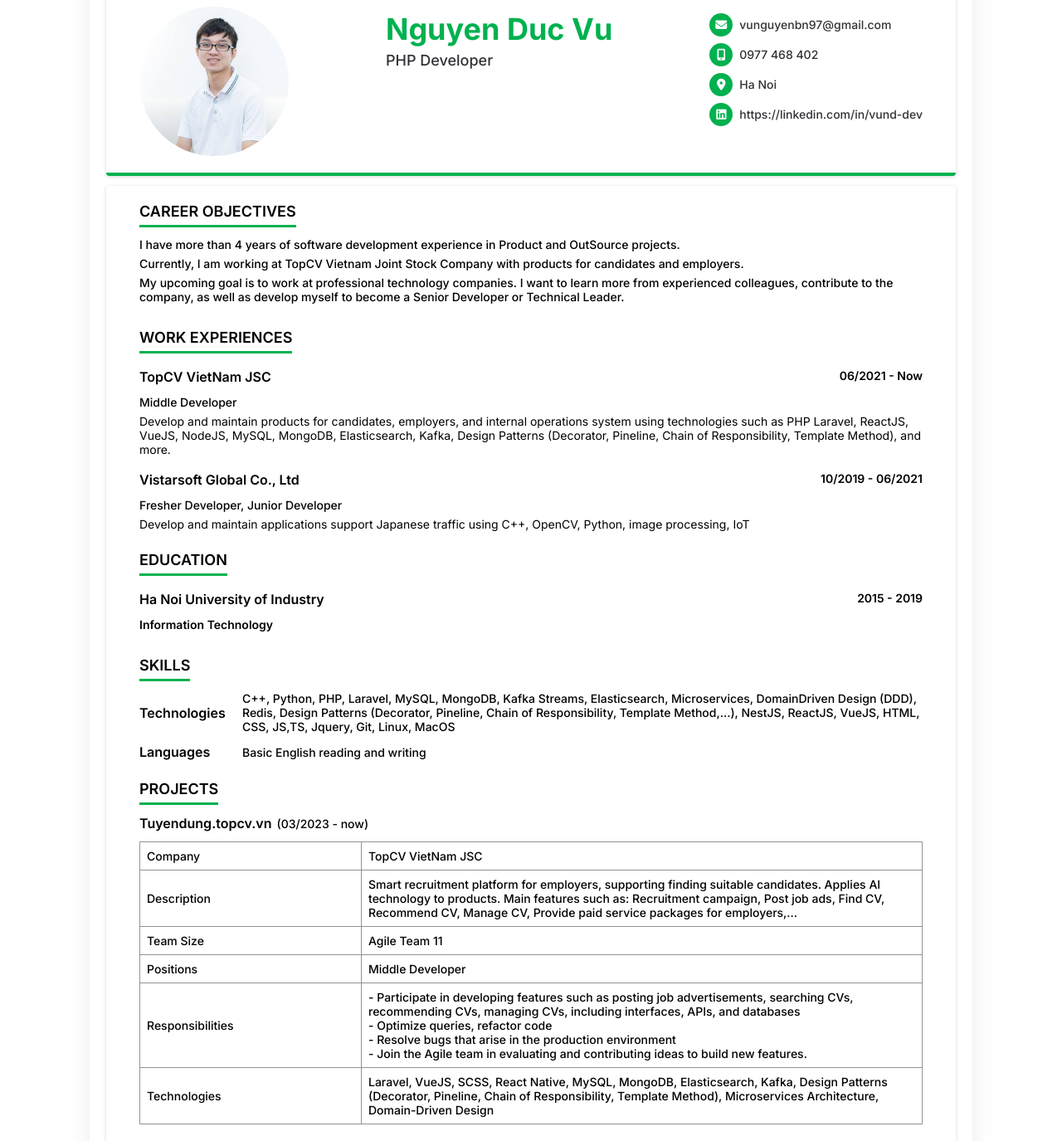
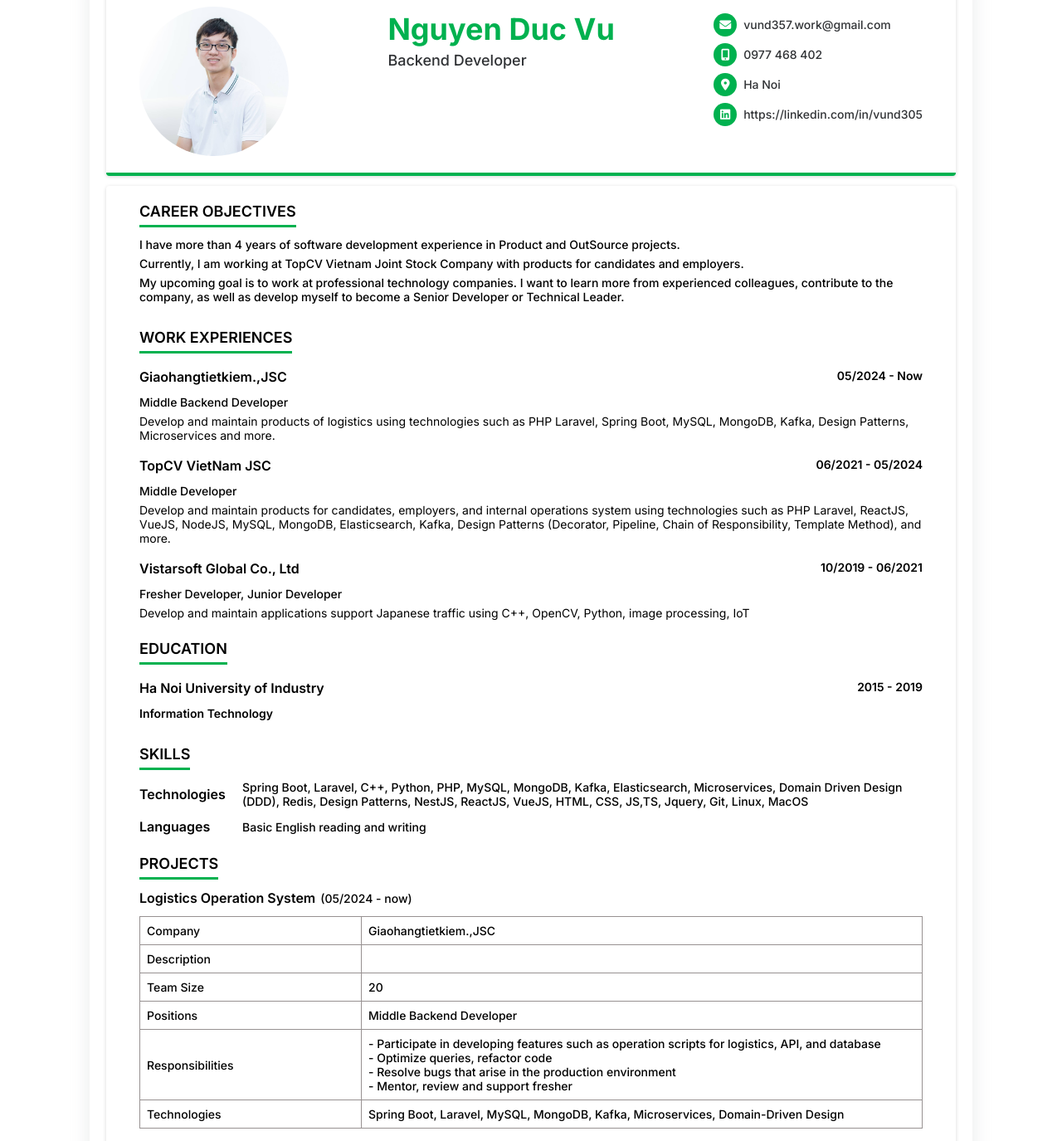
Before and after one commit to vund357/my-cv, a plain HTML site: page index.html in a window 1280 px wide. Shown: the part 40-1415 px from the top of the page at 83% size. Drawn offline with Linux system fonts and the light colour scheme.

Commit message:
update cv

```diff
--- a/cv.js
+++ b/cv.js
@@ -1,11 +1,11 @@
 const data = {
     full_name: "Nguyen Duc Vu",
-    title: "PHP Developer",
+    title: "Backend Developer",
     info_contacts: [
         {
             icon: "fa-solid fa-envelope",
-            action: "mailto:vunguyenbn97@gmail.com",
-            text: "vunguyenbn97@gmail.com",
+            action: "mailto:vund357.work@gmail.com",
+            text: "vund357.work@gmail.com",
         },
         {
             icon: "fa-solid fa-mobile-screen-button",
@@ -14,13 +14,13 @@ const data = {
         },
         {
             icon: "fa-solid fa-location-dot",
-            action: "#",
+            action: "https://maps.app.goo.gl/8BCtdheTLDyAvHg69",
             text: "Ha Noi",
         },
         {
             icon: "fa-brands fa-linkedin",
-            action: "https://linkedin.com/in/vund-dev",
-            text: "https://linkedin.com/in/vund-dev",
+            action: "https://linkedin.com/in/vund305",
+            text: "https://linkedin.com/in/vund305",
         },
     ],
     objectives: {
@@ -35,6 +35,41 @@ const data = {
 
     },
     projects: [
+        {
+            name: 'Logistics Operation System',
+            time: '05/2024 - now',
+            details: [
+                {
+                    label: 'Company',
+                    text: 'Giaohangtietkiem.,JSC',
+                },
+                {
+                    label: 'Description',
+                    text: '',
+                },
+                {
+                    label: 'Team Size',
+                    text: '20',
+                },
+                {
+                    label: 'Positions',
+                    text: 'Middle Backend Developer'
+                },
+                {
+                    label: 'Responsibilities',
+                    text: [
+                        'Participate in developing features such as operation scripts for logistics, API, and database',
+                        'Optimize queries, refactor code',
+                        'Resolve bugs that arise in the production environment',
+                        'Mentor, review and support fresher'
+                    ],
+                },
+                {
+                    label: 'Technologies',
+                    text: 'Spring Boot, Laravel, MySQL, MongoDB, Kafka, Microservices, Domain-Driven Design',
+                },
+            ],
+        },
         {
             name: 'Tuyendung.topcv.vn',
             time: '03/2023 - now',
@@ -58,7 +93,7 @@ const data = {
                 {
                     label: 'Responsibilities',
                     text: [
-                        'Participate in developing features such as posting job advertisements, searching CVs, recommending CVs, managing CVs, including interfaces, APIs, and databases',
+                        'Participate in developing features such as posting job advertisements, searching CVs, recommending CVs, managing CVs, including interfaces, API, and database',
                         'Optimize queries, refactor code',
                         'Resolve bugs that arise in the production environment',
                         'Join the Agile team in evaluating and contributing ideas to build new features.',
@@ -66,7 +101,7 @@ const data = {
                 },
                 {
                     label: 'Technologies',
-                    text: 'Laravel, VueJS, SCSS, React Native, MySQL, MongoDB, Elasticsearch, Kafka, Design Patterns (Decorator, Pineline, Chain of Responsibility, Template Method), Microservices Architecture, Domain-Driven Design',
+                    text: 'Laravel, VueJS, SCSS, React Native, MySQL, MongoDB, Elasticsearch, Kafka, Microservices, Domain Driven Design',
                 },
             ],
         },
@@ -236,7 +271,7 @@ function fillContact() {
     info_contacts.forEach((info) => {
         html += '<div class="info-contact-item">'
         html += `<div class="icon-info"><i class="${info.icon}"></i></div>`
-        html += `<a href="${info.action}">${info.text}</a>`
+        html += `<a target="_blank" href="${info.action}">${info.text}</a>`
         html += '</div>'
     })
     document.getElementById('info-contact').innerHTML = html
--- a/index.html
+++ b/index.html
@@ -27,13 +27,24 @@
                 </div>
                 <div class="content-block">
                     <div class="flex content-between">
+                        <span class="font-bold py-6 text-16">Giaohangtietkiem.,JSC</span>
+                        <span class="font-bold py-6">05/2024 - Now</span>
+                    </div>
+                    <div class="my-6">Middle Backend Developer</div>
+                    <div class="flex-col font-400">
+                        <span>Develop and maintain products of logistics using technologies such as PHP
+Laravel, Spring Boot, MySQL, MongoDB, Kafka, Design Patterns, Microservices and more.</span>
+                    </div>
+                </div>
+                <div class="content-block">
+                    <div class="flex content-between">
                         <span class="font-bold py-6 text-16">TopCV VietNam JSC</span>
-                        <span class="font-bold py-6">06/2021 - Now</span>
+                        <span class="font-bold py-6">06/2021 - 05/2024</span>
                     </div>
                     <div class="my-6">Middle Developer</div>
                     <div class="flex-col font-400">
                         <span>Develop and maintain products for candidates, employers, and internal operations system using technologies such as PHP
-Laravel, ReactJS, VueJS, NodeJS, MySQL, MongoDB, Elasticsearch, Kafka, Design Patterns (Decorator, Pineline, Chain of Responsibility, Template Method), and more.</span>
+Laravel, ReactJS, VueJS, NodeJS, MySQL, MongoDB, Elasticsearch, Kafka, Design Patterns (Decorator, Pipeline, Chain of Responsibility, Template Method), and more.</span>
                     </div>
                 </div>
                 <div class="content-block">
@@ -66,7 +77,7 @@ Laravel, ReactJS, VueJS, NodeJS, MySQL, MongoDB, Elasticsearch, Kafka, Design Pa
                 <div class="content-block">
                     <div class="flex items-center">
                         <div class="font-bold text-16 w-100">Technologies</div>
-                        <div class="ml-24">C++, Python, PHP, Laravel, MySQL, MongoDB, Kafka Streams, Elasticsearch, Microservices, DomainDriven Design (DDD), Redis, Design Patterns (Decorator, Pineline, Chain of Responsibility, Template Method,...), NestJS, ReactJS, VueJS, HTML, CSS, JS,TS, Jquery, Git, Linux, MacOS</div>
+                        <div class="ml-24">Spring Boot, Laravel, C++, Python, PHP, MySQL, MongoDB, Kafka, Elasticsearch, Microservices, Domain Driven Design (DDD), Redis, Design Patterns, NestJS, ReactJS, VueJS, HTML, CSS, JS,TS, Jquery, Git, Linux, MacOS</div>
                     </div>
                     <div class="flex mt-12 items-center">
                         <div class="font-bold text-16 w-100">Languages</div>
```
